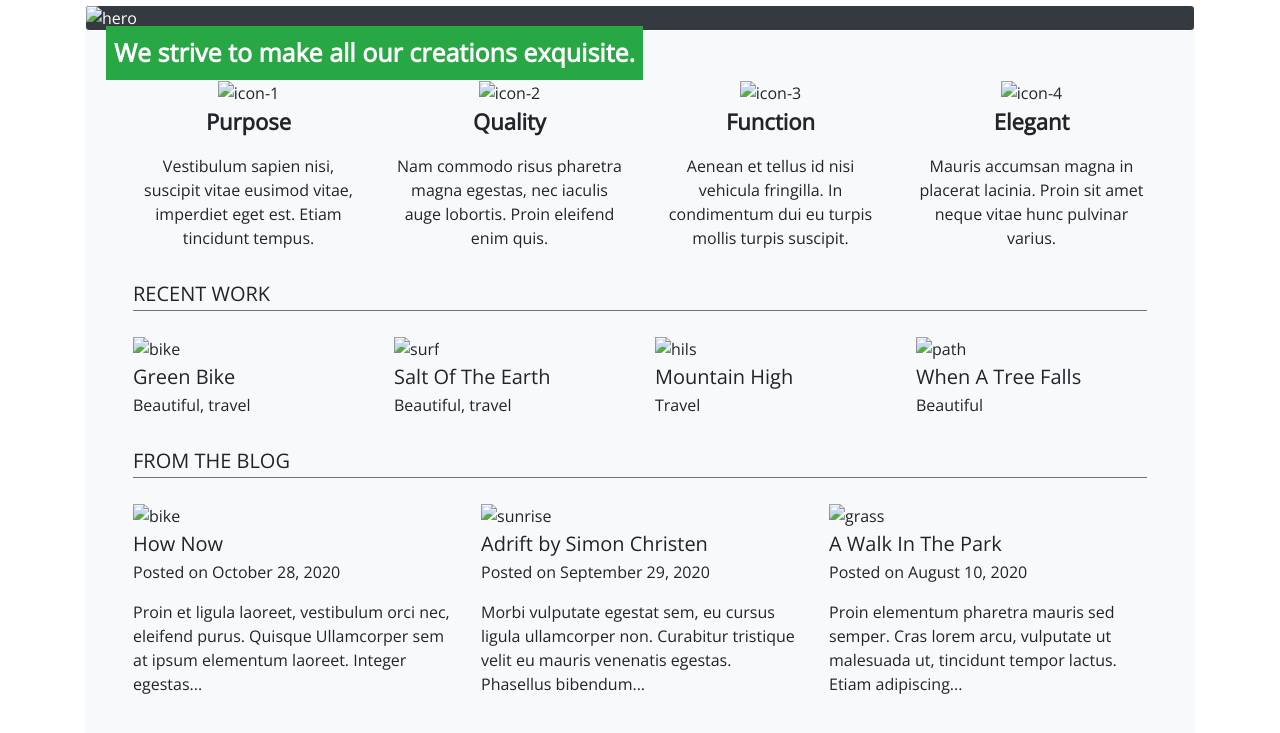
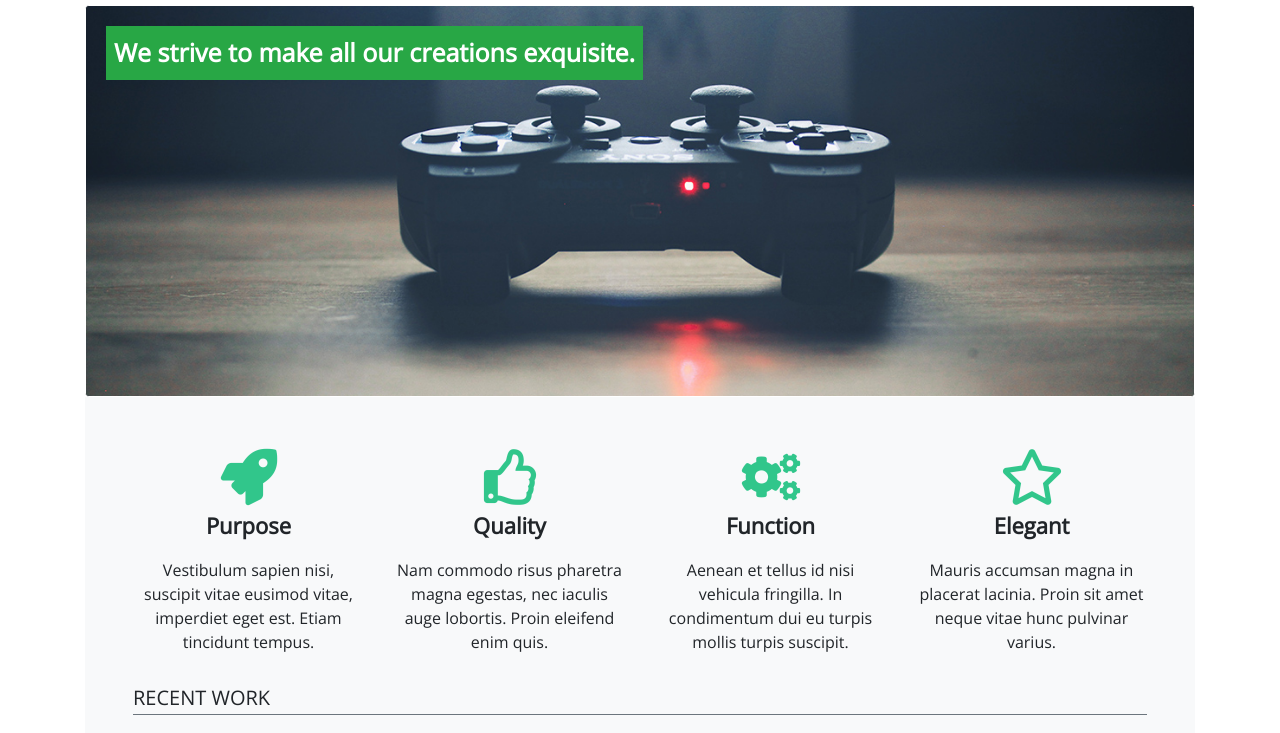
Before and after one commit to ArminMahic/website-building, a plain HTML site: page index.html in a window 1280 px wide. Shown: the part 67-800 px from the top of the page. Drawn offline with nearby package versions, Linux system fonts and the light colour scheme; the site is published under a folder, as on GitHub Pages, so addresses that start at the root find nothing.

Commit message:
commit on'master'

```diff
--- a/index.html
+++ b/index.html
@@ -46,7 +46,7 @@
       </div>
     </nav>
     <div class="card bg-dark text-white border-white">
-      <img src="/imgs/hero.jpg" class="card-img" alt="hero">
+      <img src="imgs/hero.jpg" class="card-img" alt="hero">
               <div class="card-img-overlay col col-sm-12 col-lg-8 col-md-8 offset-md-1 offset-lg-0 align-middle ">
           <p id="hero-text" class="bg-success p-2 m-0 text-center align-middle">We strive to make all our creations exquisite.
           </p>
@@ -56,22 +56,22 @@
     <div class="p-5 p-lg-5 bg-light">
       <div class="row">
         <div class="col-sm-12 col-lg-3 text-center">
-          <img src="/imgs/icon-1.png" class="img-fluid" alt="icon-1">
+          <img src="imgs/icon-1.png" class="img-fluid" alt="icon-1">
           <p class="heading">Purpose</p>
           <p>Vestibulum sapien nisi, suscipit vitae eusimod vitae, imperdiet eget est. Etiam tincidunt tempus.</p>
         </div>
         <div class="col-sm-12 col-lg-3 text-center">
-          <img src="/imgs/icon-2.png" class="img-fluid" alt="icon-2">
+          <img src="imgs/icon-2.png" class="img-fluid" alt="icon-2">
           <p class="heading">Quality</p>
           <p>Nam commodo risus pharetra magna egestas, nec iaculis auge lobortis. Proin eleifend enim quis.</p>
         </div>
         <div class="col-sm-12 col-lg-3 text-center">
-          <img src="/imgs/icon-3.png" class="img-fluid" alt="icon-3">
+          <img src="imgs/icon-3.png" class="img-fluid" alt="icon-3">
           <p class="heading">Function</p>
           <p>Aenean et tellus id nisi vehicula fringilla. In condimentum dui eu turpis mollis turpis suscipit.</p>
         </div>
         <div class="col-sm-12 col-lg-3 text-center">
-          <img src="/imgs/icon-4.png" class="img-fluid" alt="icon-4">
+          <img src="imgs/icon-4.png" class="img-fluid" alt="icon-4">
           <p class="heading">Elegant</p>
           <p>Mauris accumsan magna in placerat lacinia. Proin sit amet neque vitae hunc pulvinar varius.</p>
         </div>
@@ -80,22 +80,22 @@
       <hr class="border-top m-0 border-secondary">
       <div class="row pt-4">
           <div class="col-sm-12 col-md-6 col-lg-3">
-            <img src="/imgs/bike-400x340.jpg" class="img-fluid" alt="bike">
+            <img src="imgs/bike-400x340.jpg" class="img-fluid" alt="bike">
             <h5 class="py-1 m-0">Green Bike</h5>
             <p>Beautiful, travel</p>
           </div>
           <div class="col-sm-12 col-md-6 col-lg-3">
-            <img src="/imgs/surf-400x340.jpg" class="img-fluid" alt="surf">
+            <img src="imgs/surf-400x340.jpg" class="img-fluid" alt="surf">
             <h5 class="py-1 m-0">Salt Of The Earth</h5>
             <p>Beautiful, travel</p>
           </div>
           <div class="col-sm-12 col-md-6 col-lg-3">
-            <img src="/imgs/hills-400x340.jpg" class="img-fluid" alt="hils">
+            <img src="imgs/hills-400x340.jpg" class="img-fluid" alt="hils">
             <h5 class="py-1 m-0">Mountain High</h5>
             <p>Travel</p>
           </div>
           <div class="col-sm-12 col-md-6 col-lg-3">
-            <img src="/imgs/path-400x340.jpg" class="img-fluid" alt="path">
+            <img src="imgs/path-400x340.jpg" class="img-fluid" alt="path">
             <h5 class="py-1 m-0">When A Tree Falls</h5>
             <p>Beautiful</p>
           </div>
@@ -104,19 +104,19 @@
       <hr class="border-top m-0 border-secondary">
       <div class="row pt-4 ">
           <div class="col-sm-12 col-lg-4">
-            <img src="/imgs/cow-640x340.jpg" class="img-fluid" alt="bike">
+            <img src="imgs/cow-640x340.jpg" class="img-fluid" alt="bike">
             <h5 class="py-1 m-0">How Now</h5>
             <p>Posted on October 28, 2020</p>
             <p>Proin et ligula laoreet, vestibulum orci nec, eleifend purus. Quisque Ullamcorper sem at ipsum elementum laoreet. Integer egestas...</p>
           </div>
           <div class="col-sm-12 col-lg-4">
-            <img src="/imgs/sunrise-640x340.jpg" class="img-fluid" alt="sunrise">
+            <img src="imgs/sunrise-640x340.jpg" class="img-fluid" alt="sunrise">
             <h5 class="py-1 m-0">Adrift by Simon Christen</h5>
             <p>Posted on September 29, 2020</p>
             <p>Morbi vulputate egestat sem, eu cursus ligula ullamcorper non. Curabitur tristique velit eu mauris venenatis egestas. Phasellus bibendum...</p>
           </div>
           <div class="col-sm-12 col-lg-4">
-            <img src="/imgs/grass-640x340.jpg" class="img-fluid" alt="grass">
+            <img src="imgs/grass-640x340.jpg" class="img-fluid" alt="grass">
             <h5 class="py-1 m-0">A Walk In The Park</h5>
             <p>Posted on August 10, 2020</p>
             <p>Proin elementum pharetra mauris sed semper. Cras lorem arcu, vulputate ut malesuada ut, tincidunt tempor lactus. Etiam adipiscing...</p>
```
